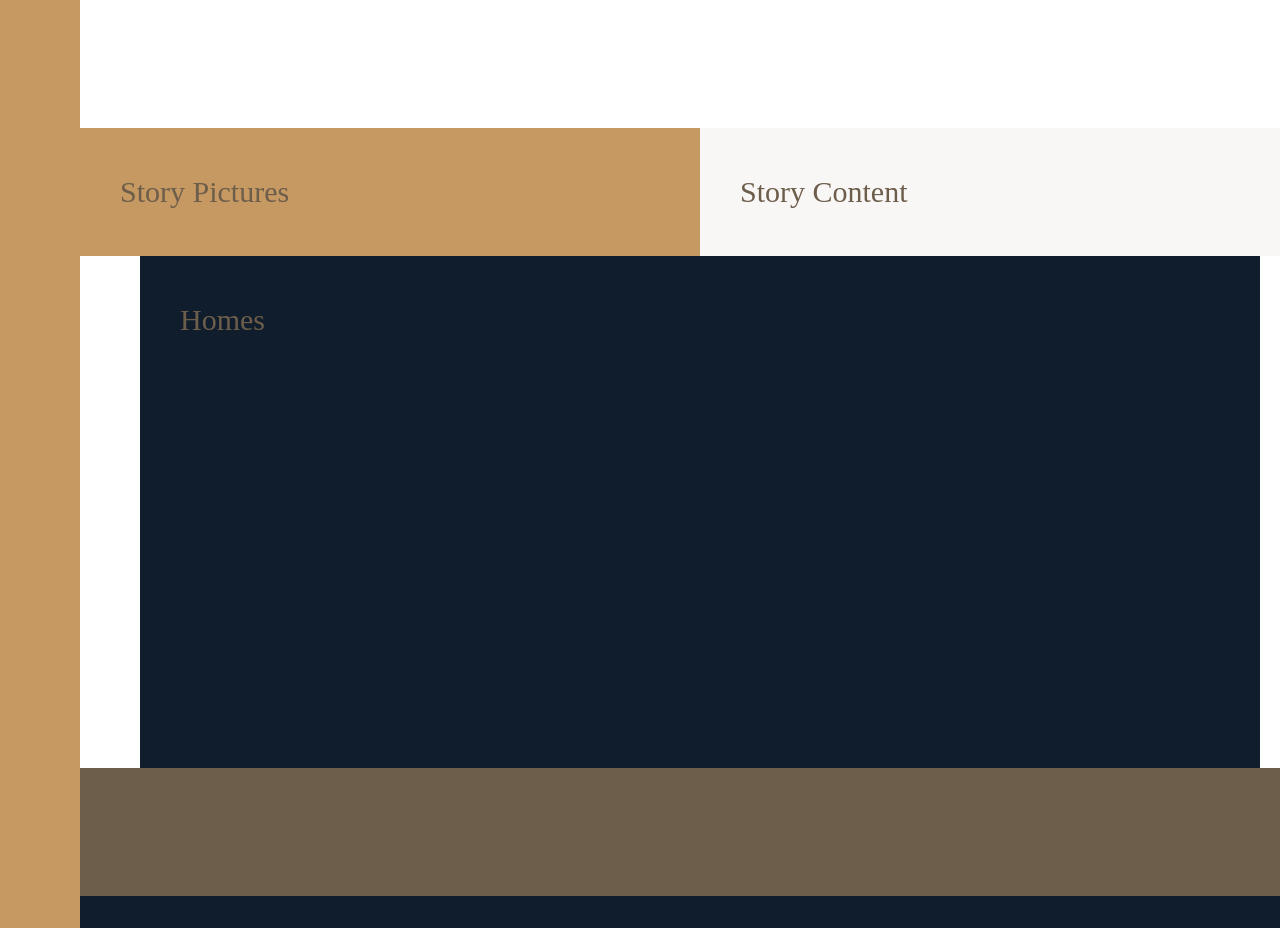
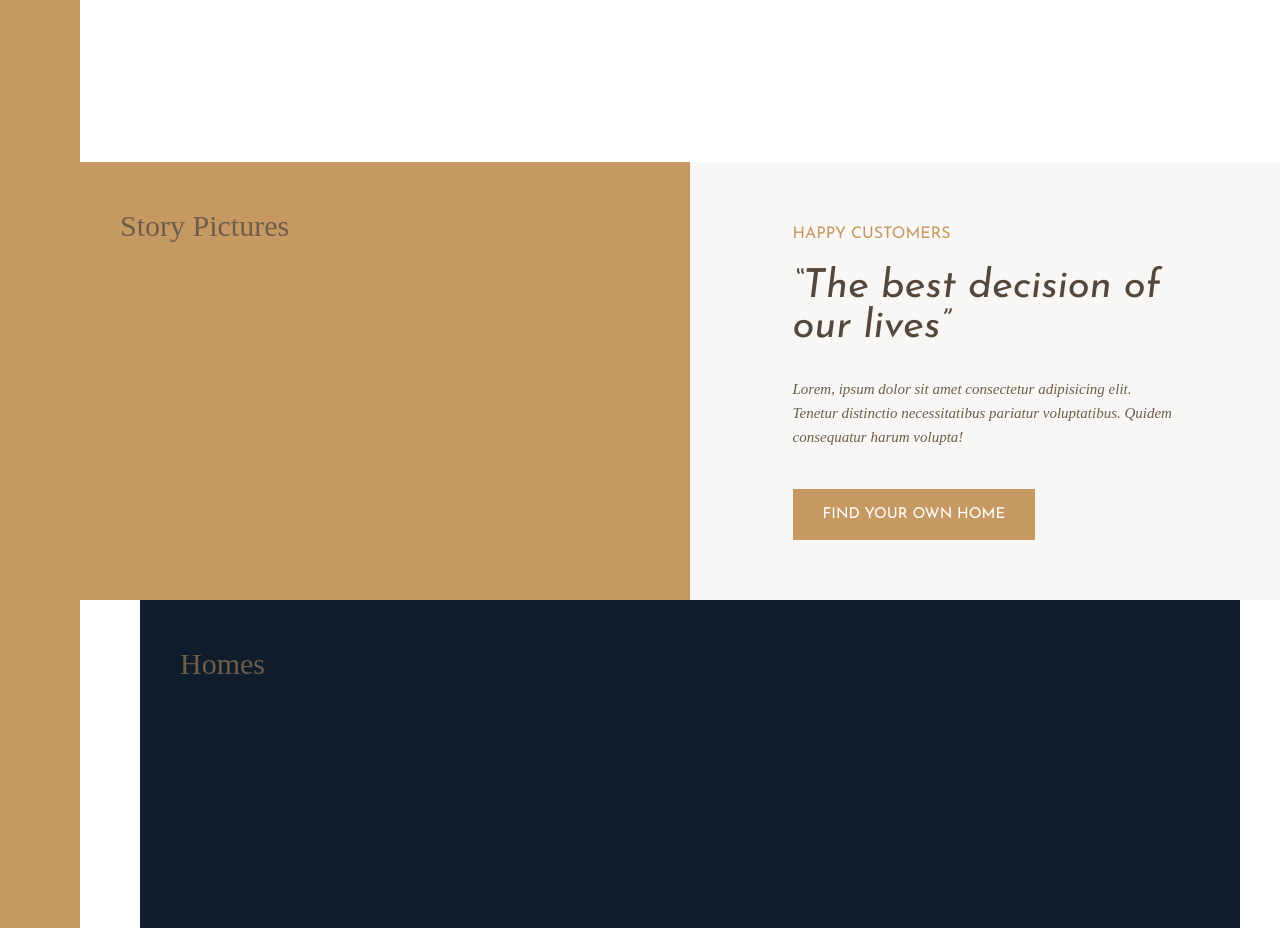
Before and after one commit to dsinkey/grid-nexter, a website: page index.html in a window 1280 px wide. Shown: the part 1260-2188 px from the top of the page. Drawn offline with Linux system fonts and the light colour scheme.

Commit message:
Add HMTL and CSS styling for story section

```diff
--- a/index.html
+++ b/index.html
@@ -89,7 +89,18 @@
 			</div>
 		</div>
 		<div class="story__pictures">Story Pictures</div>
-		<div class="story__content">Story Content</div>
+		<div class="story__content">
+			<h3 class="heading-3 mb-sm">Happy Customers</h3>
+			<h2 class="heading-2 heading-2--dark mb-md">
+				&ldquo;The best decision of our lives&rdquo;
+			</h2>
+			<p class="story__text">
+				Lorem, ipsum dolor sit amet consectetur adipisicing elit.
+				Tenetur distinctio necessitatibus pariatur voluptatibus. Quidem
+				consequatur harum volupta!
+			</p>
+			<button class="btn">Find your Own Home</button>
+		</div>
 		<section class="homes">Homes</section>
 		<section class="gallery">gallery</section>
 		<footer class="footer">Footer</footer>
--- a/sass/_story.scss
+++ b/sass/_story.scss
@@ -6,5 +6,29 @@
 	&__content {
 		background-color: $color-grey-light-1;
 		grid-column: col-start 5 / full-end;
+		padding: 6rem 8vw;
+		display: flex;
+		flex-direction: column;
+		justify-content: center;
+		align-items: flex-start;
+	}
+
+	&__text {
+		font-size: 1.5rem;
+		font-style: italic;
+		margin-bottom: 4rem;
 	}
 }
+
+.mb-sm {
+	margin-bottom: 2rem;
+}
+.mb-md {
+	margin-bottom: 3rem;
+}
+.mb-lg {
+	margin-bottom: 4rem;
+}
+.mb-hg {
+	margin-bottom: 8rem;
+}
--- a/sass/_typography.scss
+++ b/sass/_typography.scss
@@ -8,9 +8,21 @@
 }
 .heading-2 {
 	@extend %heading;
+	font-size: 4rem;
+	font-style: italic;
+	line-height: 1;
+	&--light {
+		color: $color-grey-light-1;
+	}
+	&--dark {
+		color: $color-grey-dark-1;
+	}
 }
 .heading-3 {
 	@extend %heading;
+	font-size: 1.6rem;
+	color: $color-primary;
+	text-transform: uppercase;
 }
 .heading-4 {
 	@extend %heading;
@@ -22,3 +34,19 @@
 		color: $color-grey-dark-1;
 	}
 }
+
+.btn {
+	background-color: $color-primary;
+	color: #fff;
+	border: none;
+	border-radius: 0;
+	font-family: $font-display;
+	font-size: 1.5rem;
+	text-transform: uppercase;
+	padding: 1.8rem 3rem;
+	position: cursor;
+	transition: all 0.2s;
+	&:hover {
+		background-color: $color-primary-dark;
+	}
+}
```
Also changed, not shown: css/style.css.
